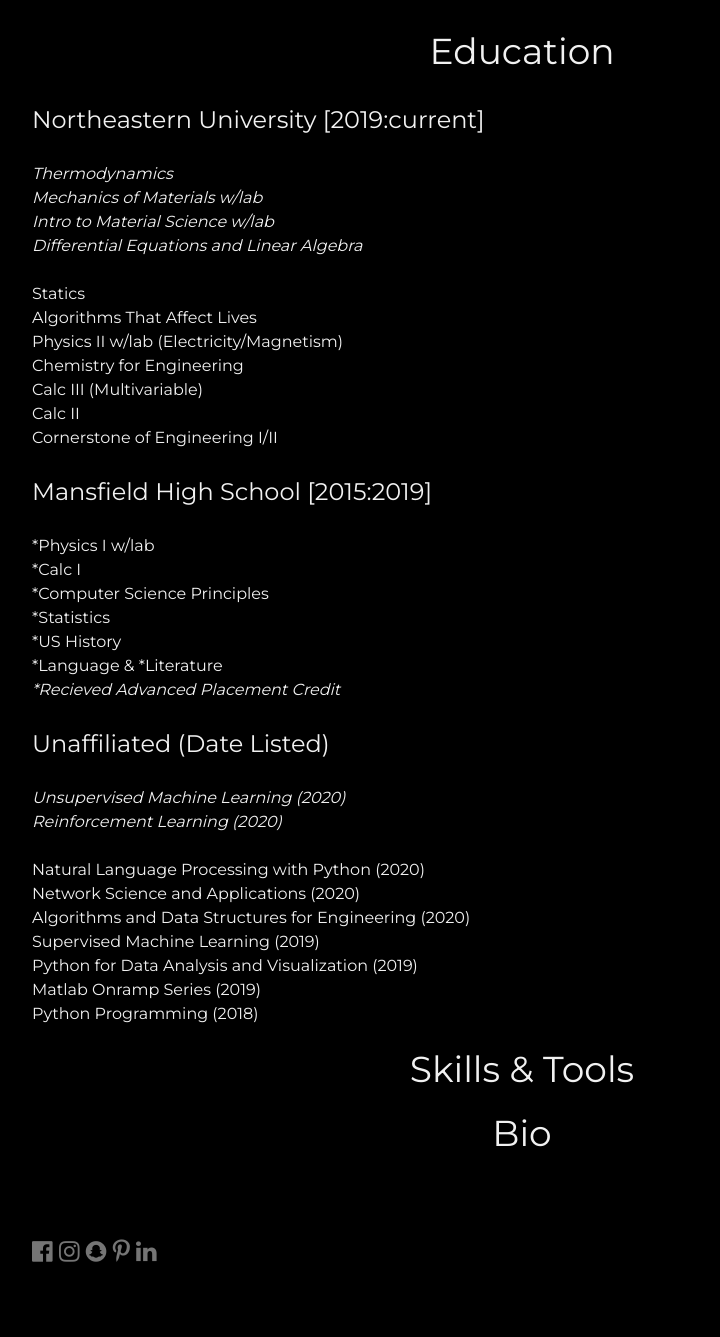
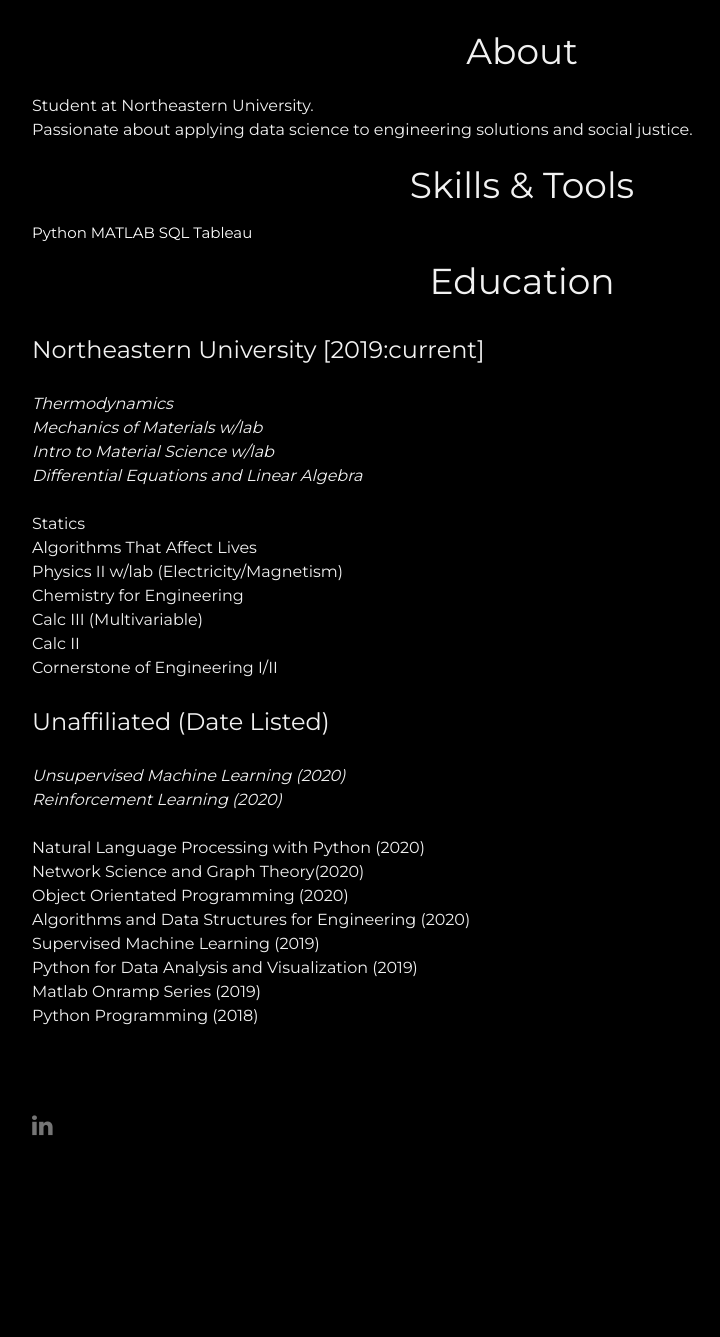
Before and after one commit to justinmiller33/justinmiller33.github.io, a plain HTML site: page index.html in a window 1280 px wide. Shown: the part 2817-4154 px from the top of the page, without its empty margins (178-898 px from the left). After the commit the page ends 4101 px from the top, so only its background shows below. Drawn offline with nearby package versions, Linux system fonts and the light colour scheme.

Commit message:
Update index.html

```diff
--- a/index.html
+++ b/index.html
@@ -137,10 +137,22 @@
   <!-- About Section -->
   <div class="w3-padding-64 w3-content" id="about">
 
-   <div class="container">
-   <div class="col-lg-6 col-md-6 col-sm-12 col-xs-12">
 
-    <h2 style="text-align:center;font-size:36px;bold" class="w3-text-light-grey">Education</h2>
+
+    <h2 style="text-align:center;font-size:36px;bold" class="w3-text-light-grey">About</h2>
+
+	<p style = "font-size:16px;italics" class="w3-text-light-grey">
+	Student at Northeastern University. <br>
+	Passionate about applying data science to engineering solutions and social justice.
+
+
+	<h2 style="text-align:center;font-size:36px;bold" class="w3-text-light-grey">Skills & Tools</h2>
+	Python
+	MATLAB
+	SQL
+	Tableau
+
+	<h2 style="text-align:center;font-size:36px;bold" class="w3-text-light-grey">Education</h2>
 	<p style = "font-size:24px" class="w3-text-light-grey">
 	Northeastern University [2019:current]
 	</p>
@@ -164,22 +176,7 @@
 
 	</p>
 
-	<p style = "font-size:24px" class="w3-text-light-grey">
-	Mansfield High School [2015:2019]
-	</p>
 
-	<p style = "font-size:16px" class="w3-text-light-grey">
-
-	*Physics I w/lab<br>
-	*Calc I <br>
-	*Computer Science Principles<br>
-	*Statistics <br>
-	*US History <br>
-	*Language & *Literature <br>
-	<i>*Recieved Advanced Placement Credit</i>
-
-
-	</p>
 
 	<p style = "font-size:24px" class="w3-text-light-grey">
 	Unaffiliated (Date Listed)
@@ -194,7 +191,8 @@
 	<br>
 
 	Natural Language Processing with Python (2020)<br>
-	Network Science and Applications (2020)<br>
+	Network Science and Graph Theory(2020)<br>
+	Object Orientated Programming (2020) <br>
 	Algorithms and Data Structures for Engineering (2020)<br>
 	Supervised Machine Learning (2019)<br>
 	Python for Data Analysis and Visualization (2019)<br>
@@ -204,24 +202,12 @@
 
 	</p>
 
-   </div>
-
-
-
-	<h2 style="text-align:center;font-size:36px;bold" class="w3-text-light-grey">Skills & Tools</h2>
-
-	<h2 style="text-align:center;font-size:36px;bold" class="w3-text-light-grey">Bio</h2>
-
-
     <!-- Footer -->
   <footer class="w3-content w3-padding-64 w3-text-grey w3-xlarge">
-    <i class="fa fa-facebook-official w3-hover-opacity"></i>
-    <i class="fa fa-instagram w3-hover-opacity"></i>
-    <i class="fa fa-snapchat w3-hover-opacity"></i>
-    <i class="fa fa-pinterest-p w3-hover-opacity"></i>
-<a href="google.com">
+
+	<a href="https://www.linkedin.com/in/justin-miller-765406194/">
     <i class="fa fa-linkedin w3-hover-opacity"></i>
-</a>
+	</a>
 
 <a href="https://www.w3schools.com">
 	</i>
```
